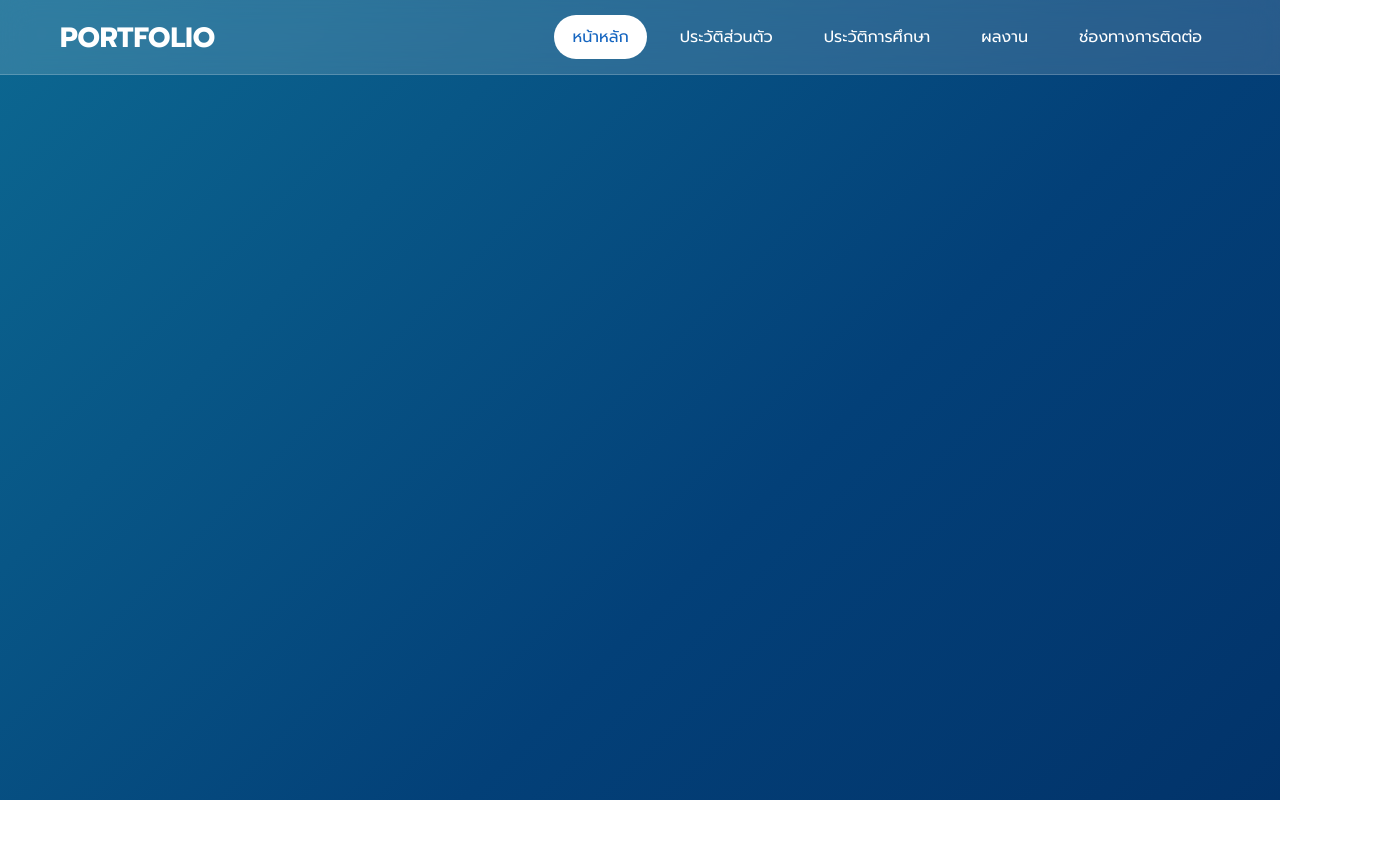
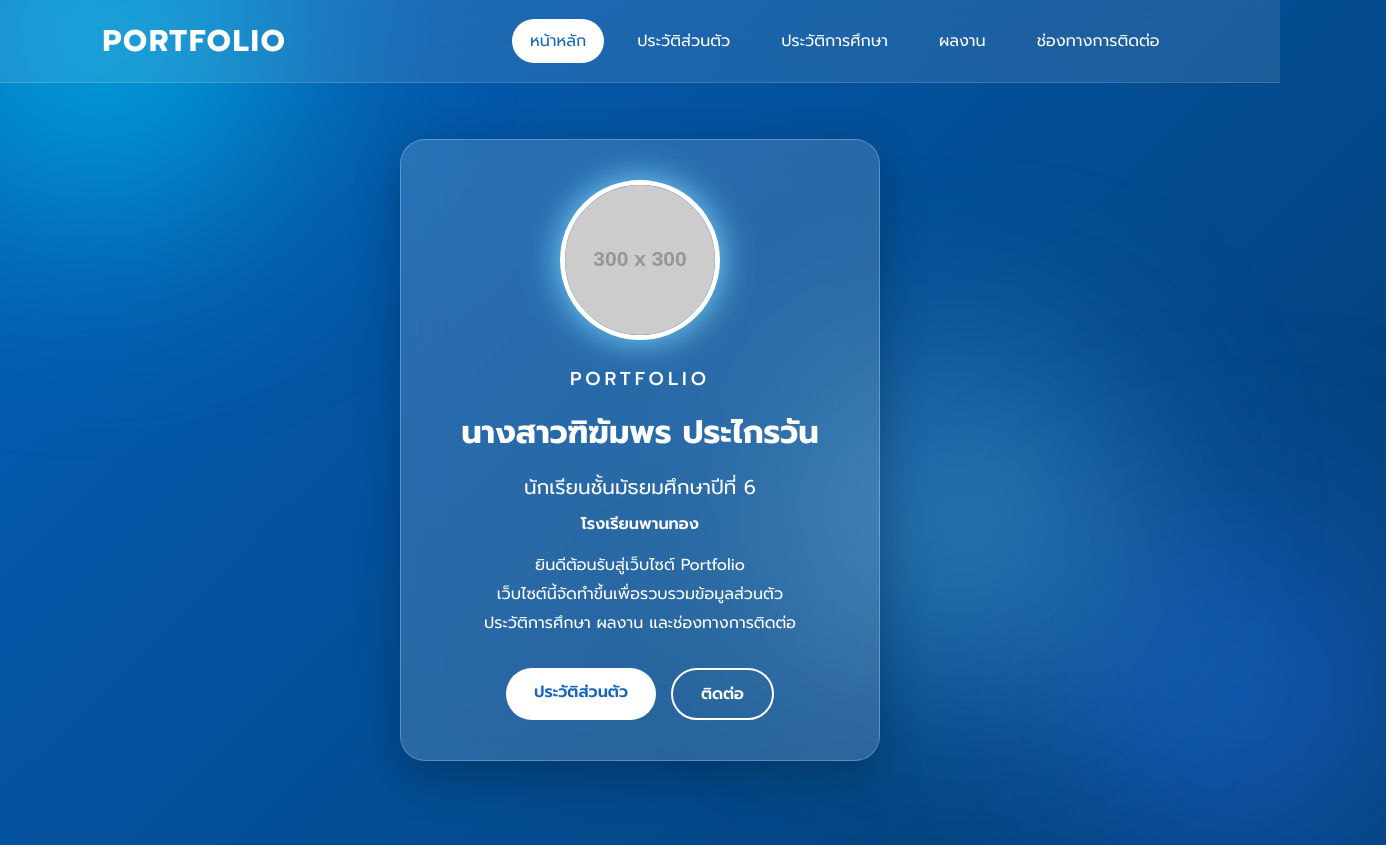
Before and after one commit to thikamporn0717/portfolio2, a plain HTML site: page index.html in a window 1280 px wide. Shown: the whole page, 1386 px wide, since content can reach past the window. Before the commit the page ends 800 px from the top, so only its background shows below. Drawn offline with Linux system fonts and the light colour scheme; placeholder pictures from the web are drawn by us.

Commit message:
Update index.html

```diff
--- a/index.html
+++ b/index.html
@@ -4,7 +4,7 @@
 <meta charset="UTF-8">
 <meta name="viewport" content="width=device-width, initial-scale=1.0">
 
-<title>Portfolio</title>
+<title>Portfolio | นางสาวฑิฆัมพร ประไกรวัน</title>
 
 <link rel="preconnect" href="https://fonts.googleapis.com">
 <link rel="preconnect" href="https://fonts.gstatic.com" crossorigin>
@@ -20,27 +20,111 @@
     font-family:'Prompt',sans-serif;
 }
 
+html{
+    scroll-behavior:smooth;
+}
+
 body{
 
     min-height:100vh;
+    overflow-x:hidden;
+    position:relative;
 
-    background:linear-gradient(-45deg,#001F54,#034078,#1282A2,#00B4D8,#48CAE4);
+    background:linear-gradient(
+        -45deg,
+        #001F54,
+        #034078,
+        #0466C8,
+        #0096C7,
+        #48CAE4,
+        #90E0EF
+    );
 
-    background-size:400% 400%;
+    background-size:600% 600%;
 
-    animation:bgMove 12s ease infinite;
+    animation:bgMove 15s ease infinite;
 
 }
 
 @keyframes bgMove{
 
 0%{background-position:0% 50%;}
-
 50%{background-position:100% 50%;}
-
 100%{background-position:0% 50%;}
 
 }
+
+/* =======================
+   Glow
+======================= */
+
+.glow{
+
+position:absolute;
+
+border-radius:50%;
+
+filter:blur(120px);
+
+opacity:.6;
+
+animation:float 8s ease-in-out infinite;
+
+}
+
+.glow1{
+
+width:350px;
+height:350px;
+
+background:#00E5FF;
+
+top:-100px;
+left:-100px;
+
+}
+
+.glow2{
+
+width:300px;
+height:300px;
+
+background:#2979FF;
+
+bottom:-80px;
+right:-80px;
+
+animation-delay:2s;
+
+}
+
+.glow3{
+
+width:250px;
+height:250px;
+
+background:#80D8FF;
+
+top:50%;
+left:65%;
+
+animation-delay:4s;
+
+}
+
+@keyframes float{
+
+50%{
+
+transform:translateY(-40px) translateX(30px);
+
+}
+
+}
+
+/* =======================
+Navbar
+======================= */
 
 .navbar{
 
@@ -52,7 +136,7 @@ body{
 
 width:100%;
 
-    height:75px;
+padding:18px 8%;
 
 display:flex;
 
@@ -60,13 +144,13 @@ body{
 
 align-items:center;
 
-    padding:0 60px;
+background:rgba(255,255,255,.10);
 
-    background:rgba(255,255,255,.15);
+backdrop-filter:blur(18px);
 
-    backdrop-filter:blur(15px);
+border-bottom:1px solid rgba(255,255,255,.15);
 
-    border-bottom:1px solid rgba(255,255,255,.2);
+z-index:999;
 
 }
 
@@ -74,13 +158,15 @@ body{
 
 color:white;
 
-    font-size:28px;
+font-size:30px;
 
 font-weight:700;
 
+letter-spacing:2px;
+
 }
 
-nav{
+.navbar nav{
 
 display:flex;
 
@@ -88,11 +174,11 @@ nav{
 
 }
 
-nav a{
+.navbar nav a{
+
+text-decoration:none;
 
 color:white;
-
-    text-decoration:none;
 
 padding:10px 18px;
 
@@ -100,9 +186,11 @@ nav a{
 
 transition:.3s;
 
+font-size:16px;
+
 }
 
-nav a:hover{
+.navbar nav a:hover{
 
 background:white;
 
@@ -114,7 +202,234 @@ nav a:hover{
 
 background:white;
 
+color:#1565C0 !important;
+
+}
+
+/* =======================
+Hero
+======================= */
+
+.hero{
+
+min-height:100vh;
+
+display:flex;
+
+justify-content:center;
+
+align-items:center;
+
+padding-top:100px;
+
+}
+
+.card{
+
+width:480px;
+
+padding:40px;
+
+text-align:center;
+
+background:rgba(255,255,255,.15);
+
+backdrop-filter:blur(20px);
+
+border-radius:25px;
+
+border:1px solid rgba(255,255,255,.25);
+
+box-shadow:0 15px 45px rgba(0,0,0,.25);
+
+color:white;
+
+animation:show 1.5s;
+
+}
+
+@keyframes show{
+
+from{
+
+opacity:0;
+
+transform:translateY(60px);
+
+}
+
+to{
+
+opacity:1;
+
+transform:translateY(0);
+
+}
+
+}
+ /* =======================
+Profile
+======================= */
+
+.profile{
+
+width:160px;
+height:160px;
+
+margin:auto;
+
+border-radius:50%;
+
+overflow:hidden;
+
+border:5px solid white;
+
+box-shadow:0 0 35px #7fd8ff;
+
+}
+
+.profile img{
+
+width:100%;
+height:100%;
+object-fit:cover;
+
+}
+
+h3{
+
+margin-top:25px;
+
+letter-spacing:4px;
+
+font-weight:500;
+
+}
+
+h1{
+
+margin:15px 0;
+
+font-size:32px;
+
+}
+
+h2{
+
+font-size:20px;
+
+font-weight:400;
+
+margin-bottom:10px;
+
+}
+
+.school{
+
+font-weight:600;
+
+margin-bottom:15px;
+
+}
+
+.description{
+
+line-height:1.8;
+
+margin-top:10px;
+
+}
+
+.button-group{
+
+margin-top:30px;
+
+display:flex;
+
+justify-content:center;
+
+gap:15px;
+
+}
+
+.button-group a{
+
+text-decoration:none;
+
+padding:12px 28px;
+
+border-radius:50px;
+
+font-weight:600;
+
+transition:.3s;
+
+}
+
+.btn{
+
+background:white;
+
 color:#1565C0;
+
+}
+
+.btn2{
+
+background:transparent;
+
+color:white;
+
+border:2px solid white;
+
+}
+
+.button-group a:hover{
+
+transform:translateY(-5px);
+
+}
+
+@media(max-width:768px){
+
+.navbar{
+
+flex-direction:column;
+
+padding:15px;
+
+}
+
+.navbar nav{
+
+margin-top:10px;
+
+flex-wrap:wrap;
+
+justify-content:center;
+
+}
+
+.card{
+
+width:90%;
+
+padding:30px;
+
+}
+
+.profile{
+
+width:130px;
+height:130px;
+
+}
+
+h1{
+
+font-size:26px;
+
+}
 
 }
 
@@ -127,7 +442,9 @@ nav a:hover{
 <header class="navbar">
 
 <div class="logo">
+
 PORTFOLIO
+
 </div>
 
 <nav>
@@ -146,5 +463,53 @@ nav a:hover{
 
 </header>
 
+<div class="glow glow1"></div>
+
+<div class="glow glow2"></div>
+
+<div class="glow glow3"></div>
+
+<section class="hero">
+
+<div class="card">
+
+<div class="profile">
+
+<img src="https://via.placeholder.com/300" alt="Profile">
+
+</div>
+
+<h3>PORTFOLIO</h3>
+
+<h1>นางสาวฑิฆัมพร ประไกรวัน</h1>
+
+<h2>นักเรียนชั้นมัธยมศึกษาปีที่ 6</h2>
+
+<p class="school">
+
+โรงเรียนพานทอง
+
+</p>
+
+<p class="description">
+
+ยินดีต้อนรับสู่เว็บไซต์ Portfolio<br>
+เว็บไซต์นี้จัดทำขึ้นเพื่อรวบรวมข้อมูลส่วนตัว<br>
+ประวัติการศึกษา ผลงาน และช่องทางการติดต่อ
+
+</p>
+
+<div class="button-group">
+
+<a href="about.html" class="btn">ประวัติส่วนตัว</a>
+
+<a href="contact.html" class="btn2">ติดต่อ</a>
+
+</div>
+
+</div>
+
+</section>
+
 </body>
 </html>
```
Lines whose indentation alone changed are shown as unchanged.
